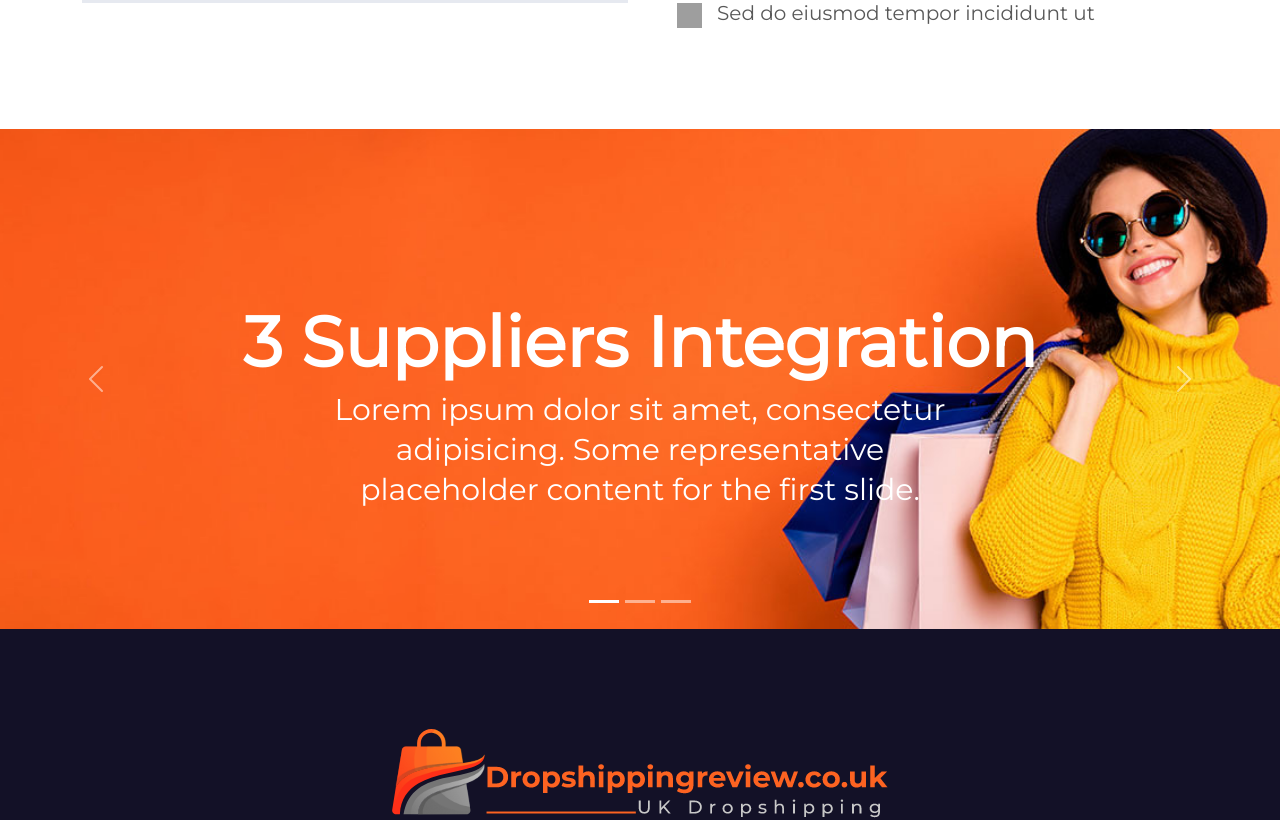
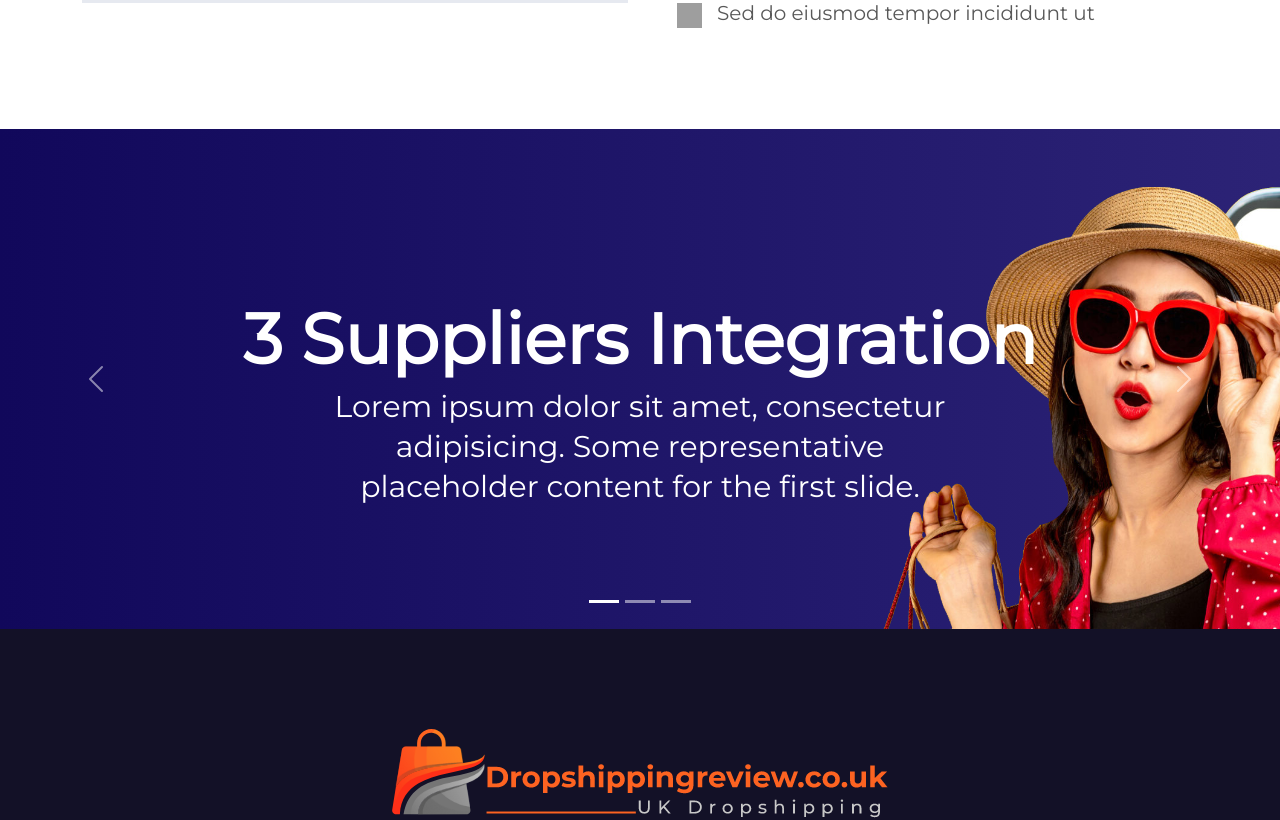
Before and after one commit to AsimMaknojia/demo, a React (Create React App) app: page / in a window 1280 px wide. Shown: the part 1780-2600 px from the top of the page. Built offline with nearby package versions, Linux system fonts and the light colour scheme; grey boxes are pictures that could not be loaded; the HTML template or start-up script is replaced by a standard one.

Commit message:
updatessssssss

```diff
--- a/src/Components/Slidersection/Slidersection.js
+++ b/src/Components/Slidersection/Slidersection.js
@@ -14,7 +14,7 @@ class Slidersection extends Component {
   <div class="carousel-inner">
     <div class="carousel-item active">
       {/* <img src="..." class="d-block w-100" alt="..."> */}
-      <img src={require('.//img/Rectangle401.png')} alt="" />
+      <img src={require('.//img/bannerslider.png')} alt="" />
       <div class="carousel-caption d-none d-md-block">
         <h5>3 Suppliers Integration</h5>
         <p>Lorem ipsum dolor sit amet, consectetur adipisicing. Some representative placeholder content for the first slide.</p>
@@ -30,7 +30,7 @@ class Slidersection extends Component {
     </div>
     <div class="carousel-item">
       {/* <img src="..." class="d-block w-100" alt="..."> */}
-      <img src={require('.//img/Rectangle401.png')} alt="" />
+      <img src={require('.//img/bannerslider.png')} alt="" />
       <div class="carousel-caption d-none d-md-block">
       <h5>1 Suppliers Integration</h5>
         <p>Lorem ipsum dolor sit amet, consectetur adipisicing. Some representative placeholder content for the first slide.</p>
```
Also changed, not shown: src/Components/Slidersection/img/bannerslider.png (added).
